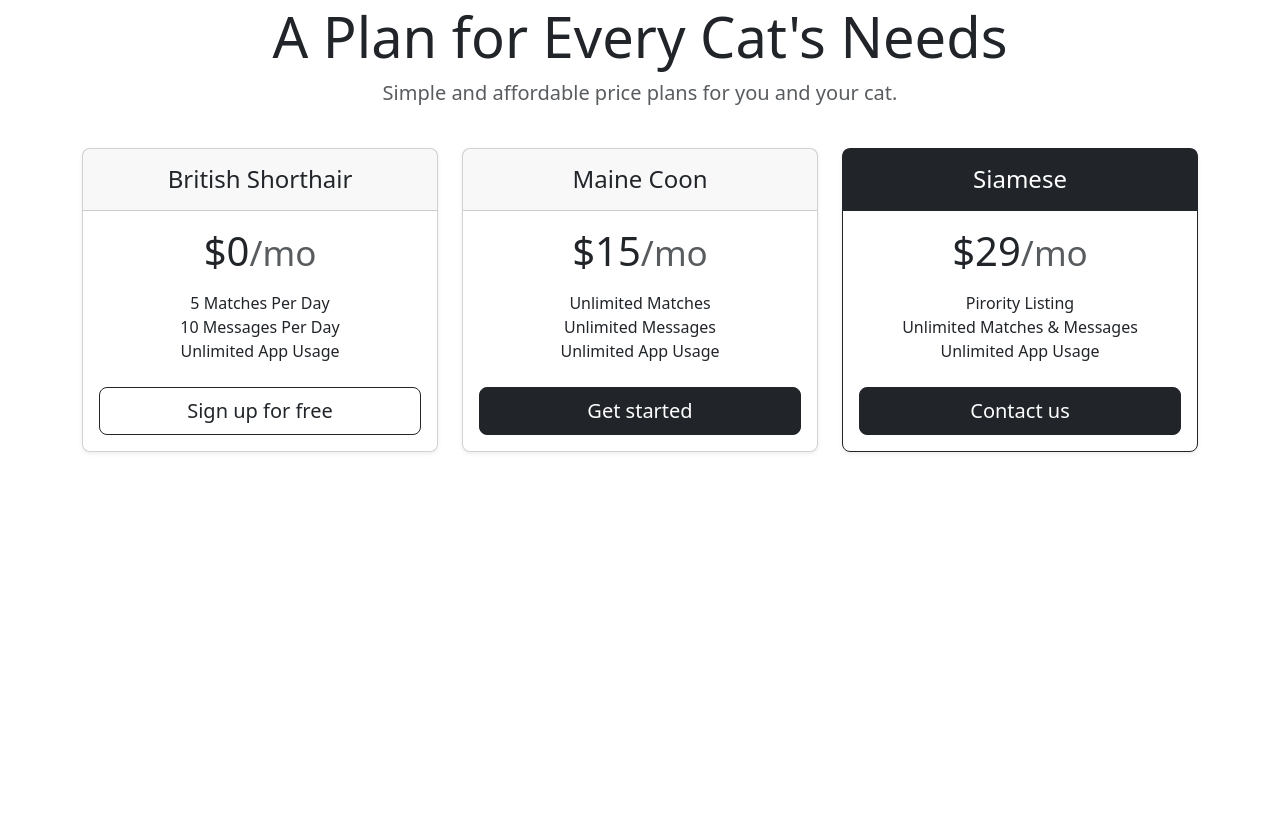
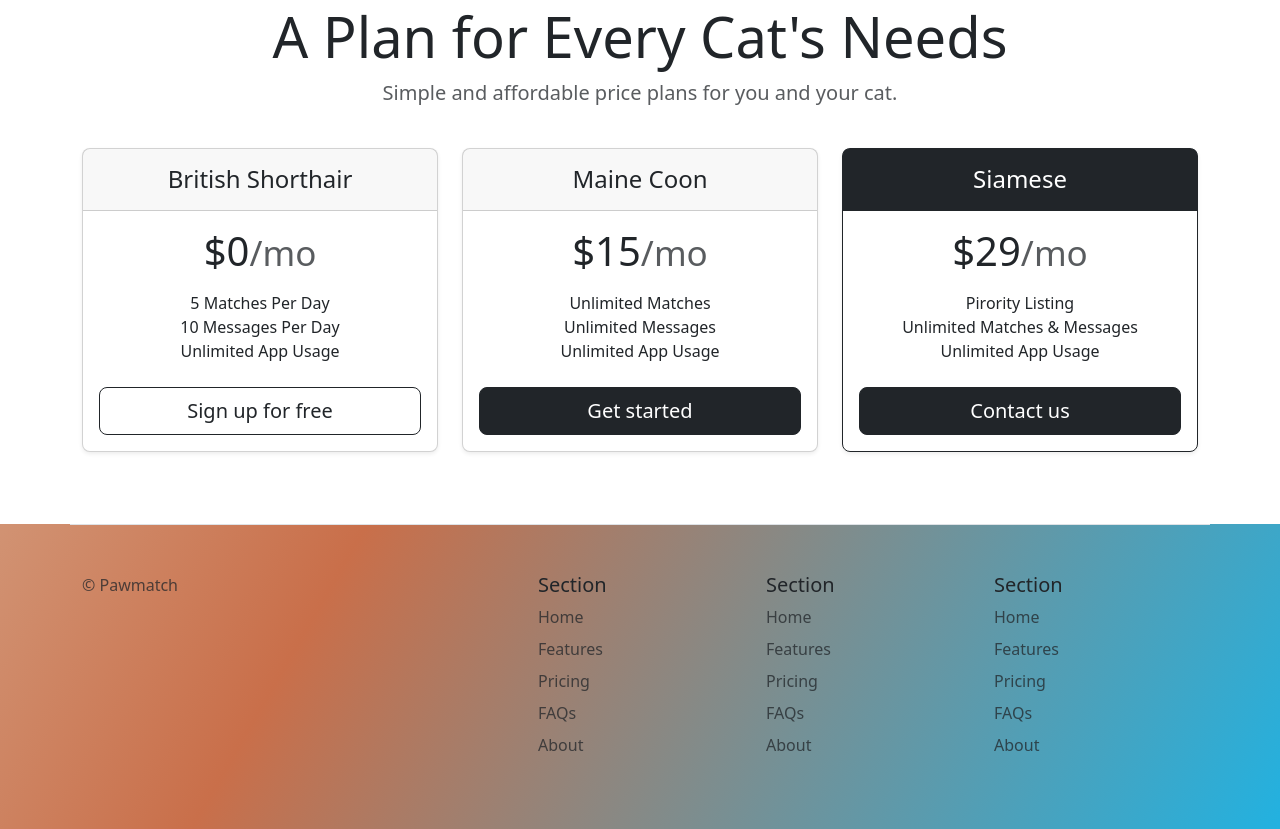
Before and after one commit to hilina-getnet/PawMatch, a plain HTML site: page index.html in a window 1280 px wide. Shown: the part 1663-2492 px from the top of the page. Before the commit the page ends 2155 px from the top, so only its background shows below. Drawn offline with nearby package versions, Linux system fonts and the light colour scheme.

Commit message:
Build PawMatch footer section

```diff
--- a/index.html
+++ b/index.html
@@ -150,17 +150,21 @@
         <section id="pricing">
             <div class="container">
                 <div class="pricing-header p-3 pb-md-4 mx-auto text-center">
-                    <h2 class="display-4 fw-normal">A Plan for Every Cat's Needs</h2>
-                    <p class="fs-5 text-body-secondary">Simple and affordable price plans for you and your cat.
+                    <h2 class="display-4 fw-normal">A Plan for Every Cat's
+                        Needs</h2>
+                    <p class="fs-5 text-body-secondary">Simple and affordable
+                        price plans for you and your cat.
                     </div>
                     <div class="row row-cols-1 row-cols-md-3 mb-3 text-center">
                         <div class="col">
                             <div class="card mb-4 rounded-3 shadow-sm">
                                 <div class="card-header py-3">
-                                    <h4 class="my-0 fw-normal">British Shorthair</h4>
+                                    <h4 class="my-0 fw-normal">British
+                                        Shorthair</h4>
                                 </div>
                                 <div class="card-body">
-                                    <h1 class="card-title pricing-card-title">$0<small
+                                    <h1
+                                        class="card-title pricing-card-title">$0<small
                                             class="text-body-secondary fw-light">/mo</small></h1>
                                     <ul class="list-unstyled mt-3 mb-4">
                                         <li>5 Matches Per Day</li>
@@ -179,7 +183,8 @@
                                     <h4 class="my-0 fw-normal">Maine Coon</h4>
                                 </div>
                                 <div class="card-body">
-                                    <h1 class="card-title pricing-card-title">$15<small
+                                    <h1
+                                        class="card-title pricing-card-title">$15<small
                                             class="text-body-secondary fw-light">/mo</small></h1>
                                     <ul class="list-unstyled mt-3 mb-4">
                                         <li>Unlimited Matches</li>
@@ -193,12 +198,15 @@
                             </div>
                         </div>
                         <div class="col">
-                            <div class="card mb-4 rounded-3 shadow-sm border-dark">
-                                <div class="card-header py-3 text-bg-dark border-dark">
+                            <div
+                                class="card mb-4 rounded-3 shadow-sm border-dark">
+                                <div
+                                    class="card-header py-3 text-bg-dark border-dark">
                                     <h4 class="my-0 fw-normal">Siamese</h4>
                                 </div>
                                 <div class="card-body">
-                                    <h1 class="card-title pricing-card-title">$29<small
+                                    <h1
+                                        class="card-title pricing-card-title">$29<small
                                             class="text-body-secondary fw-light">/mo</small></h1>
                                     <ul class="list-unstyled mt-3 mb-4">
                                         <li>Pirority Listing</li>
@@ -206,7 +214,8 @@
                                         <li>Unlimited App Usage</li>
                                     </ul>
                                     <button type="button"
-                                        class="w-100 btn btn-lg btn-dark">Contact us</button>
+                                        class="w-100 btn btn-lg btn-dark">Contact
+                                        us</button>
                                 </div>
                             </div>
                         </div>
@@ -214,8 +223,66 @@
                 </div>
             </section>
             <!-- Footer -->
-            <section id="footer">
+            <section id="contact" class="gradient-background">
+                <div class="container ">
+                    <footer class="row row-cols-1 row-cols-sm-2 row-cols-md-5 py-5 mt-5 border-top">
+                        <div class="col mb-3">
+                            <p class="text-body-secondary">© Pawmatch</p>
+                        </div>
 
+                        <div class="col mb-3">
+
+                        </div>
+
+                        <div class="col mb-3">
+                            <h5>Section</h5>
+                            <ul class="nav flex-column">
+                                <li class="nav-item mb-2"><a href="#"
+                                        class="nav-link p-0 text-body-secondary">Home</a></li>
+                                <li class="nav-item mb-2"><a href="#"
+                                        class="nav-link p-0 text-body-secondary">Features</a></li>
+                                <li class="nav-item mb-2"><a href="#"
+                                        class="nav-link p-0 text-body-secondary">Pricing</a></li>
+                                <li class="nav-item mb-2"><a href="#"
+                                        class="nav-link p-0 text-body-secondary">FAQs</a></li>
+                                <li class="nav-item mb-2"><a href="#"
+                                        class="nav-link p-0 text-body-secondary">About</a></li>
+                            </ul>
+                        </div>
+
+                        <div class="col mb-3">
+                            <h5>Section</h5>
+                            <ul class="nav flex-column">
+                                <li class="nav-item mb-2"><a href="#"
+                                        class="nav-link p-0 text-body-secondary">Home</a></li>
+                                <li class="nav-item mb-2"><a href="#"
+                                        class="nav-link p-0 text-body-secondary">Features</a></li>
+                                <li class="nav-item mb-2"><a href="#"
+                                        class="nav-link p-0 text-body-secondary">Pricing</a></li>
+                                <li class="nav-item mb-2"><a href="#"
+                                        class="nav-link p-0 text-body-secondary">FAQs</a></li>
+                                <li class="nav-item mb-2"><a href="#"
+                                        class="nav-link p-0 text-body-secondary">About</a></li>
+                            </ul>
+                        </div>
+
+                        <div class="col mb-3">
+                            <h5>Section</h5>
+                            <ul class="nav flex-column">
+                                <li class="nav-item mb-2"><a href="#"
+                                        class="nav-link p-0 text-body-secondary">Home</a></li>
+                                <li class="nav-item mb-2"><a href="#"
+                                        class="nav-link p-0 text-body-secondary">Features</a></li>
+                                <li class="nav-item mb-2"><a href="#"
+                                        class="nav-link p-0 text-body-secondary">Pricing</a></li>
+                                <li class="nav-item mb-2"><a href="#"
+                                        class="nav-link p-0 text-body-secondary">FAQs</a></li>
+                                <li class="nav-item mb-2"><a href="#"
+                                        class="nav-link p-0 text-body-secondary">About</a></li>
+                            </ul>
+                        </div>
+                    </footer>
+                </div>
             </section>
         </body>
 
```
